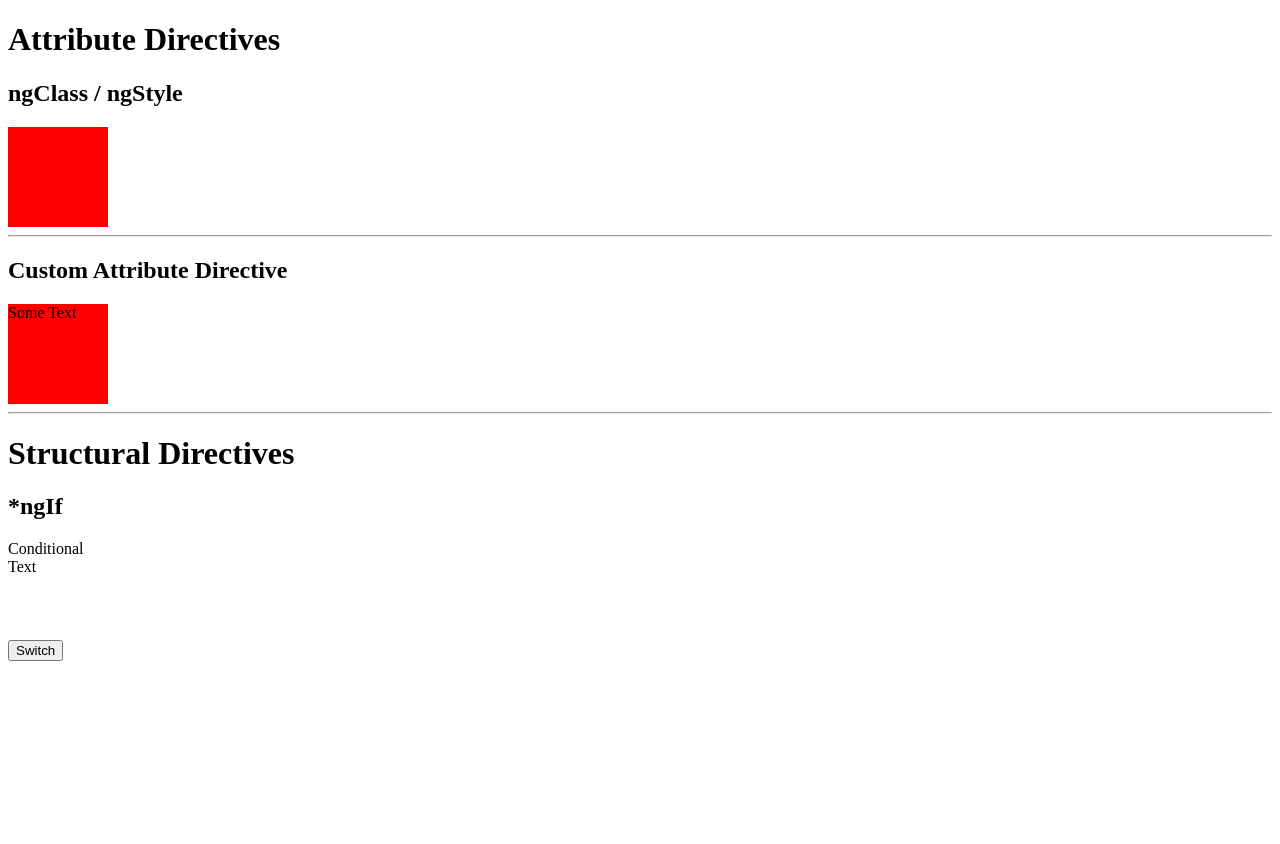
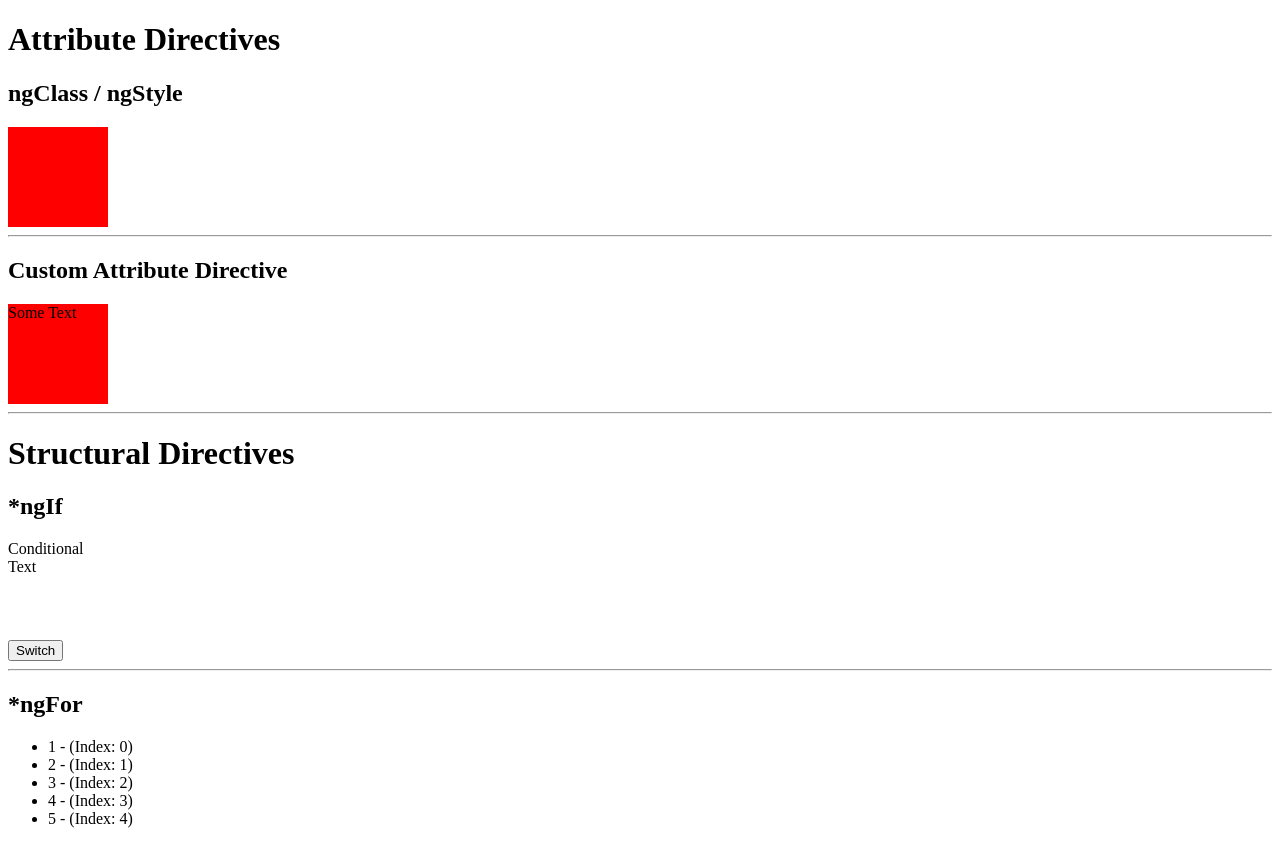
Before and after one commit to Ryan-Thomas/Angular2-directives, an Angular app: page / in a window 1280 px wide. Before the commit the page ends 800 px from the top, so only its background shows below. Built offline with nearby package versions, Linux system fonts and the light colour scheme.

Commit message:
Completed 044 ngFor

```diff
--- a/src/app/app.component.html
+++ b/src/app/app.component.html
@@ -15,3 +15,10 @@
 <!-- We only want to show this if the switch is set to true-->
 <div *ngIf="switch">Conditional Text</div>
 <button (click)="onSwitch()">Switch</button>
+
+<hr>
+
+<h2>*ngFor</h2>
+<ul>
+  <li *ngFor="let item of items; let i = index">{{item}} - (Index: {{i}})</li>
+</ul>
--- a/src/app/app.component.ts
+++ b/src/app/app.component.ts
@@ -7,6 +7,7 @@
 })
 export class AppComponent {
   private switch = true;
+  private items = [1, 2, 3, 4, 5];
 
   onSwitch() {
     this.switch = !this.switch;
```
